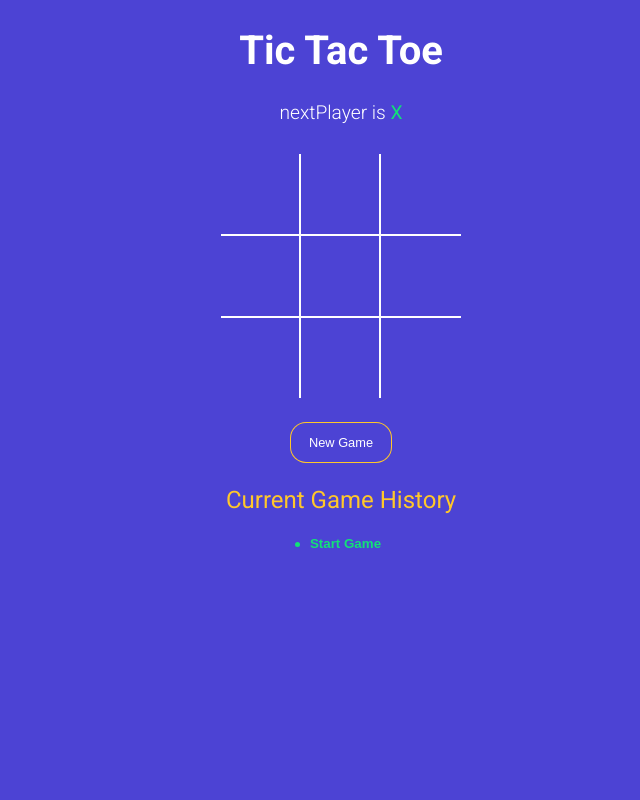
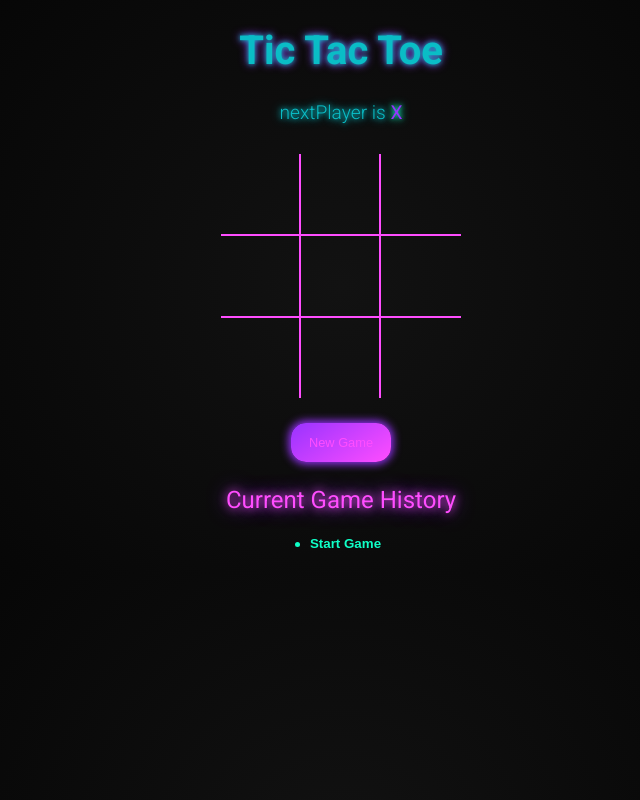
Before and after one commit to Its-kushal/React-TicTacToe, a React (Vite) app: page / in a window 1280 px wide. Shown: the whole page, without its empty margins (299-939 px from the left). Built offline with nearby package versions, Linux system fonts and the light colour scheme.

Commit message:
Update style.scss
changed the look to neon

```diff
--- a/src/style.scss
+++ b/src/style.scss
@@ -1,11 +1,14 @@
-$green: #12e177;
-$orange: #ffc72a;
-$blue: #4c43d4;
+$green: #0fffc7; // Neon green for cyberpunk glow
+$orange: #ff005b; // Vibrant pinkish-orange for highlights
+$blue: #121212; // Dark background color
+$purple: #9933ff; // Accent color for a more premium look
+$neon-blue: #0abdc6; // Neon blue for additional contrast
+$neon-pink: #ff4dff; // Neon pink for pop
 
 body {
   font-family: 'Roboto', sans-serif;
-  background-color: $blue;
-  color: #fff;
+  background: radial-gradient(circle, $blue 0%, #000000 100%);
+  color: $neon-blue;
   padding: 0;
   margin: 0;
 }
@@ -15,11 +18,13 @@ button {
   border: none;
   outline: none;
   transition: all 0.3s ease;
+  color: $neon-pink;
 
   &:hover {
     cursor: pointer;
     transform: scale(1.05);
-    box-shadow: 0px 4px 8px rgba(0, 0, 0, 0.2);
+    box-shadow: 0px 4px 8px $neon-pink;
+    color: $green;
   }
 }
 
@@ -28,19 +33,30 @@ button {
   display: flex;
   flex-direction: column;
   align-items: center;
+  color: $neon-blue;
+  text-shadow:
+    0 0 5px $neon-blue,
+    0 0 10px $purple;
 }
 
 .text-green {
   color: $green;
+  text-shadow:
+    0 0 5px $green,
+    0 0 10px $green;
 }
 
 .text-orange {
   color: $orange;
+  text-shadow:
+    0 0 5px $orange,
+    0 0 10px $orange;
 }
 
 .history-wrapper {
   text-align: center;
   margin-bottom: 20px;
+  color: $neon-blue;
 
   .history {
     display: inline-block;
@@ -50,6 +66,8 @@ button {
     li {
       list-style: none;
       text-align: left;
+      color: $neon-pink;
+      text-shadow: 0 0 5px $neon-pink;
 
       &:before {
         content: '';
@@ -63,7 +81,7 @@ button {
       }
 
       .btn-move {
-        color: #fff;
+        color: $neon-blue;
         transition: color 0.2s;
 
         &.active {
@@ -72,7 +90,10 @@ button {
         }
 
         &:hover {
-          color: $orange;
+          color: $neon-pink;
+          text-shadow:
+            0 0 5px $neon-pink,
+            0 0 10px $neon-pink;
         }
       }
     }
@@ -83,26 +104,33 @@ button {
   margin-bottom: 30px;
   font-size: 1.2rem;
   font-weight: lighter;
+  color: $neon-blue;
+  text-shadow:
+    0 0 5px $neon-blue,
+    0 0 10px $neon-blue;
 
   span {
     font-weight: normal;
+    color: $purple;
   }
 }
 
 .btn-reset {
   font-size: 0.8rem;
-  color: #fff;
+  color: $neon-pink;
   border-radius: 15px;
   padding: 12px 18px;
   margin-top: 25px;
   margin-left: 70px;
-  transition: background-color 0.3s, box-shadow 0.3s;
-  background-color: $blue;
-  box-shadow: 0px 0px 0px 1px $orange;
+  background: linear-gradient(145deg, $purple, $neon-pink);
+  box-shadow: 0px 0px 8px 2px $purple;
+  transition:
+    background-color 0.3s,
+    box-shadow 0.3s;
 
   &:hover {
-    background-color: darken($orange, 10%);
-    box-shadow: 0px 4px 10px rgba(0, 0, 0, 0.3);
+    background: linear-gradient(145deg, $green, $neon-blue);
+    box-shadow: 0px 4px 10px $neon-blue;
   }
 
   &.active {
@@ -116,7 +144,7 @@ button {
   .board-row {
     display: flex;
     flex-direction: row;
-    border-bottom: 2px solid #fff;
+    border-bottom: 2px solid $neon-pink;
 
     &:last-child {
       border-bottom: none;
@@ -125,8 +153,10 @@ button {
     .square {
       width: 80px;
       height: 80px;
-      border-right: 2px solid #fff;
+      border-right: 2px solid $neon-pink;
       font-size: 2.5rem;
+      color: $neon-blue;
+      text-shadow: 0 0 5px $neon-blue;
       padding: 0;
       overflow: hidden;
       transition: all 0.2s;
@@ -137,6 +167,7 @@ button {
 
       &:hover {
         background-color: lighten($blue, 5%);
+        box-shadow: inset 0px 0px 10px $neon-pink;
       }
 
       &.winning {
@@ -166,6 +197,7 @@ button {
   bottom: 0;
   min-width: 100%;
   z-index: -1;
+  background: radial-gradient(circle, $blue, #000000);
 
   &:before,
   &:after {
@@ -180,6 +212,7 @@ button {
     background-color: $orange;
     right: -75px;
     bottom: -75px;
+    box-shadow: 0 0 15px $orange;
 
     @media screen and (min-width: 476px) {
       width: 220px;
@@ -193,6 +226,7 @@ button {
     background-color: $green;
     top: -75px;
     left: -75px;
+    box-shadow: 0 0 15px $green;
 
     @media screen and (min-width: 476px) {
       width: 220px;
@@ -208,7 +242,10 @@ button {
   margin-bottom: 15px;
   font-size: 1.5rem;
   font-weight: bold;
-  color: $orange;
+  color: $neon-pink;
+  text-shadow:
+    0 0 10px $neon-pink,
+    0 0 20px $purple;
 }
 
 // Improved Responsiveness
```
